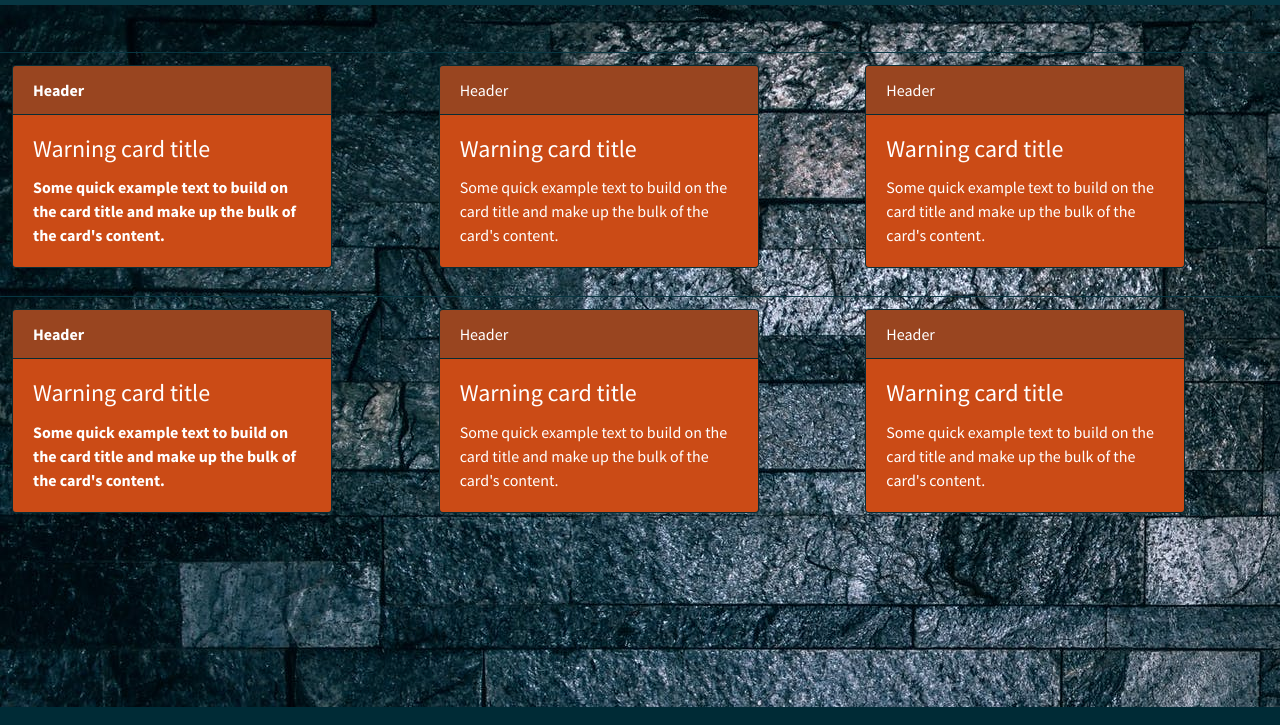
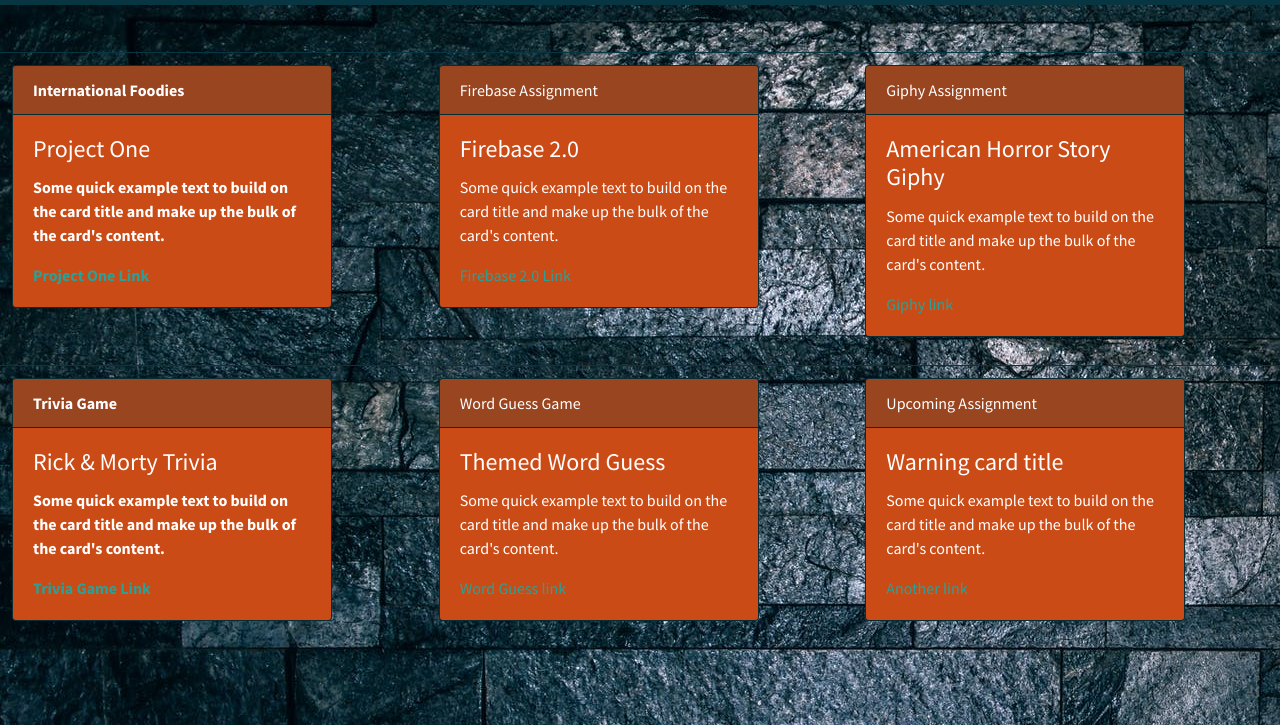
Before and after one commit to Senecacherry/Portfolio, a plain HTML site: page Page Index/portfolio.html in a window 1280 px wide. Shown: the part 93-818 px from the top of the page. Drawn offline with nearby package versions, Linux system fonts and the light colour scheme.

Commit message:
Portfolio

```diff
--- a/Page Index/portfolio.html
+++ b/Page Index/portfolio.html
@@ -48,27 +48,30 @@
 <tbody>
     <tr class="table-warning"></tr>
         <th><div class="card text-white bg-warning mb-3" style="max-width: 20rem;">
-            <div class="card-header">Header</div>
+            <div class="card-header">International Foodies</div>
                 <div class="card-body">
-                    <h4 class="card-title">Warning card title</h4>
+                    <h4 class="card-title">Project One</h4>
                         <p class="card-text">Some quick example text to build on the card title and make up the bulk of the card's content.</p>
+                        <a href="https://github.com/Senecacherry/project1" target="_blank" class="card-link">Project One Link</a>
                 </div>
             </div>
 
     <td><div class="card text-white bg-warning mb-3" style="max-width: 20rem;">
-        <div class="card-header">Header</div>
+        <div class="card-header">Firebase Assignment</div>
             <div class="card-body">
-                <h4 class="card-title">Warning card title</h4>
+                <h4 class="card-title">Firebase 2.0</h4>
                     <p class="card-text">Some quick example text to build on the card title and make up the bulk of the card's content.</p>
+                    <a href="https://github.com/Senecacherry/firebase2.0" target="_blank" class="card-link">Firebase 2.0 Link</a>
             </div>
         </div>
     </td>
 
     <td><div class="card text-white bg-warning mb-3" style="max-width: 20rem;">
-        <div class="card-header">Header</div>
+        <div class="card-header">Giphy Assignment</div>
             <div class="card-body">
-                <h4 class="card-title">Warning card title</h4>
+                <h4 class="card-title">American Horror Story Giphy</h4>
                     <p class="card-text">Some quick example text to build on the card title and make up the bulk of the card's content.</p>
+                    <a href="https://github.com/Senecacherry/Giphy" target="_blank" class="card-link">Giphy link</a>
             </div>
         </div>
     </td>
@@ -76,27 +79,30 @@
 
 <tr class="table-warning table table-hover"></tr>
         <th scope="row"><div class="card text-white bg-warning mb-3" style="max-width: 20rem;">
-            <div class="card-header">Header</div>
+            <div class="card-header">Trivia Game</div>
                 <div class="card-body">
-                    <h4 class="card-title">Warning card title</h4>
+                    <h4 class="card-title">Rick & Morty Trivia</h4>
                         <p class="card-text">Some quick example text to build on the card title and make up the bulk of the card's content.</p>
+                        <a href="https://github.com/Senecacherry/TriviaGame" target="_blank" class="card-link">Trivia Game Link</a>
                 </div>
             </div>
 
     <td><div class="card text-white bg-warning mb-3" style="max-width: 20rem;">
-        <div class="card-header">Header</div>
+        <div class="card-header">Word Guess Game</div>
             <div class="card-body">
-                <h4 class="card-title">Warning card title</h4>
+                <h4 class="card-title">Themed Word Guess</h4>
                     <p class="card-text">Some quick example text to build on the card title and make up the bulk of the card's content.</p>
+                    <a href="https://github.com/Senecacherry/Word-Guess-Game" target="_blank" class="card-link">Word Guess link</a>
             </div>
         </div>
     </td>
 
     <td><div class="card text-white bg-warning mb-3" style="max-width: 20rem;">
-        <div class="card-header">Header</div>
+        <div class="card-header">Upcoming Assignment</div>
             <div class="card-body">
                 <h4 class="card-title">Warning card title</h4>
                     <p class="card-text">Some quick example text to build on the card title and make up the bulk of the card's content.</p>
+                    <a href="#" class="card-link">Another link</a>
             </div>
         </div>
     </td>
```
